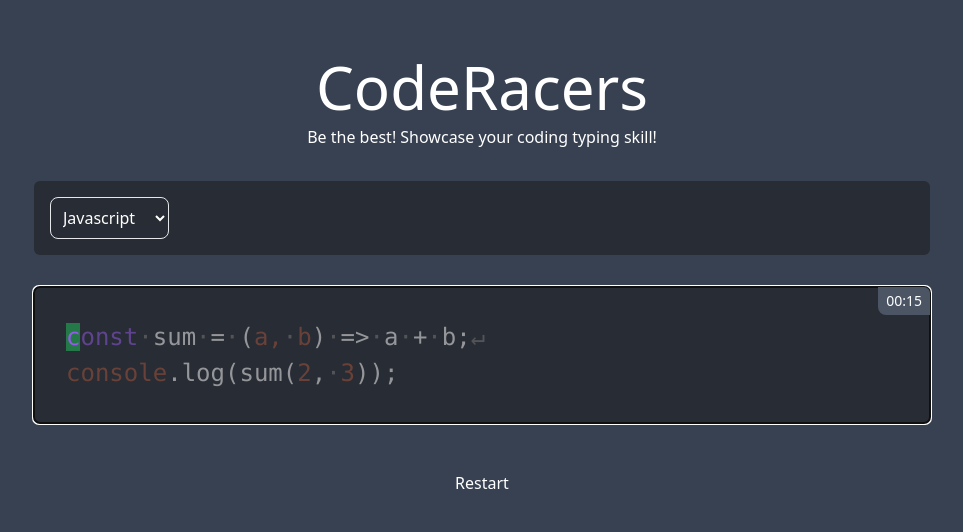
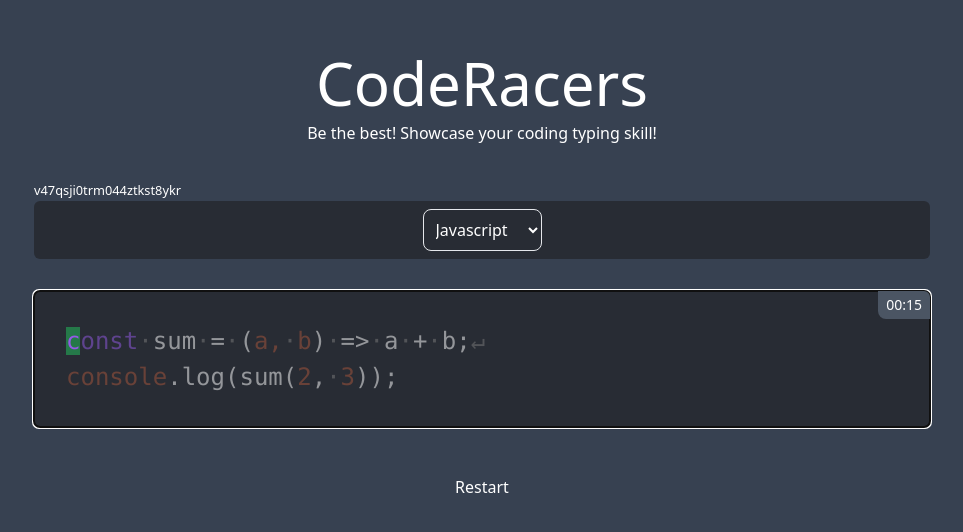
Before and after one commit to rainerregan/coderacers, a React (Vite) app: page / in a window 1280 px wide. Shown: the part 116-648 px from the top of the page, without its empty margins (158-1121 px from the left). Built offline with nearby package versions, Linux system fonts and the light colour scheme.

Commit message:
wip: Create the re structure

```diff
--- a/src/App.tsx
+++ b/src/App.tsx
@@ -4,7 +4,7 @@ import Button from './components/common/Button'
 import Select from './components/common/Select'
 import TypeRacer, { TypingResult } from './components/Typeracer'
 import { CodeSnippet, ProgrammingLanguageEnum, programmingLanguages, SnippetData } from './data/languages'
-import { TyperacerProvider } from './contexts/typeracer-context'
+import { TyperacerProvider, useTyperacer } from './contexts/typeracer-context'
 
 const defaultLanguage = ProgrammingLanguageEnum.JAVASCRIPT;
 
@@ -37,7 +37,32 @@ function App() {
           <p>Be the best! Showcase your coding typing skill!</p>
         </div>
 
-        <div className='mb-8 bg-coderacers-bg p-4 rounded-md w-full'>
+        <CodeRacerApp
+          handleLanguageChange={handleLanguageChange}
+          selectedLanguage={selectedLanguage}
+          selectedSnippet={selectedSnippet}
+        />
+      </TyperacerProvider>
+    </div>
+  )
+}
+
+const CodeRacerApp = ({
+  handleLanguageChange,
+  selectedLanguage,
+  selectedSnippet
+}: {
+  handleLanguageChange: (value: string) => void;
+  selectedLanguage: ProgrammingLanguageEnum;
+  selectedSnippet: CodeSnippet | null;
+}) => {
+  const { restartGame, gameId } = useTyperacer();
+
+  return (
+    <div className='w-full'>
+      <small>{gameId}</small>
+
+      <div className='mb-8 w-full flex justify-center bg-coderacers-bg p-2 rounded-md'>
         <Select
           options={programmingLanguages.map((language) => ({
             value: language.id,
@@ -58,10 +83,9 @@ function App() {
         </div>
 
         <div className='w-full flex justify-center'>
-            <Button icon={"Restart"} />
+          <Button icon={"Restart"} onClick={restartGame} />
         </div>
       </div>
-      </TyperacerProvider>
     </div>
   )
 }
--- a/src/components/Typeracer.tsx
+++ b/src/components/Typeracer.tsx
@@ -1,4 +1,4 @@
-import React, { useEffect } from 'react';
+import React, { useEffect, useMemo } from 'react';
 import SyntaxHighlighter from 'react-syntax-highlighter';
 import { atelierCaveDark } from 'react-syntax-highlighter/dist/esm/styles/hljs';
 import { twMerge } from 'tailwind-merge';
@@ -14,11 +14,11 @@ export interface TypingResult {
 }
 
 const TypeRacer: React.FC<TypeRacerProps> = () => {
-  const { isCompleted, focused, typingRef, charactersData, timer, typed, codeSnippet, handleTyping, setFocused, selectedLanguage, calculateAccuracy, calculateWPM } = useTyperacer();
+  const { isCompleted, focused, typingRef, charactersData, timer, typed, codeSnippet, gameId, handleTyping, setFocused, selectedLanguage, calculateAccuracy, calculateWPM } = useTyperacer();
 
   const renderSnippetWithCursor = () => {
-    if (!codeSnippet) return null;
-    const currentSnippet = codeSnippet.snippet;
+    // if (!codeSnippet) return null;
+    const currentSnippet = codeSnippet?.snippet;
 
     const getChar = (char: string) => {
       switch (char) {
@@ -31,7 +31,7 @@ const TypeRacer: React.FC<TypeRacerProps> = () => {
       }
     }
 
-    return currentSnippet.split('').map((char, index) => {
+    return currentSnippet?.split('').map((char, index) => {
       const baseClassName = charactersData?.[index]?.className || '';
       const baseStyle = charactersData?.[index]?.style || {};
 
@@ -72,6 +72,32 @@ const TypeRacer: React.FC<TypeRacerProps> = () => {
     });
   };
 
+  const memoizedRender = useMemo(() => {
+    return codeSnippet ? (
+      <SyntaxHighlighter
+        key={gameId}
+        language={selectedLanguage}
+        style={atelierCaveDark}
+        customStyle={{
+          backgroundColor: 'transparent',
+          fontSize: '1.5rem',
+          padding: '1rem',
+          borderRadius: '0.5rem',
+          overflow: 'auto',
+          whiteSpace: 'pre-wrap',
+        }}
+        useInlineStyles={false}
+        PreTag={({ children, ...props }) => (
+          <pre {...props}>
+            {renderSnippetWithCursor()}
+          </pre>
+        )}
+      >
+        {codeSnippet?.snippet}
+      </SyntaxHighlighter>
+    ) : <></>
+  }, [codeSnippet, gameId, typed, focused, selectedLanguage, charactersData]);
+
   useEffect(() => {
     typingRef.current?.focus();
 
@@ -86,6 +112,12 @@ const TypeRacer: React.FC<TypeRacerProps> = () => {
       window.removeEventListener('keydown', handleGlobalKeydown);
     };
   }, []);
+
+  useEffect(() => {
+    console.log('GameId changed:', gameId);
+  }, [gameId]);
+
+  console.log('Typeracer Rendered', { isCompleted, focused, timer, typed, codeSnippet, gameId });
 
   return (
     <div
@@ -109,26 +141,7 @@ const TypeRacer: React.FC<TypeRacerProps> = () => {
         </div>
       )}
 
-      {codeSnippet && (
-        <SyntaxHighlighter
-          language={selectedLanguage}
-          style={atelierCaveDark}
-          customStyle={{
-            backgroundColor: 'transparent',
-            fontSize: '1.5rem',
-            padding: '1rem',
-            borderRadius: '0.5rem',
-            overflow: 'auto',
-            whiteSpace: 'pre-wrap',
-          }}
-          useInlineStyles={false}
-          renderer={() => {
-            return renderSnippetWithCursor();
-          }}
-        >
-          {codeSnippet.snippet}
-        </SyntaxHighlighter>
-      )}
+      {memoizedRender}
 
       {/* Completion Message */}
       {isCompleted && (
--- a/src/contexts/typeracer-context.tsx
+++ b/src/contexts/typeracer-context.tsx
@@ -20,6 +20,7 @@ interface TyperacerContextType {
   typingRef: React.RefObject<HTMLDivElement>;
   selectedLanguage?: ProgrammingLanguageEnum;
   codeSnippet: CodeSnippet | null;
+  gameId?: string;
   handleTyping: (e: React.KeyboardEvent<HTMLDivElement>) => void;
   onTestComplete?: (result: TypingResult) => void;
   setTyped: React.Dispatch<React.SetStateAction<string>>;
@@ -29,6 +30,7 @@ interface TyperacerContextType {
   setCharactersData: React.Dispatch<React.SetStateAction<CharacterInfo[] | null>>;
   calculateWPM: () => number;
   calculateAccuracy: () => number;
+  restartGame: () => void;
 }
 
 interface TyperacerProviderType {
@@ -47,6 +49,9 @@ export const TyperacerProvider: React.FC<TyperacerProviderType> = ({
   onTestComplete
 }) => {
   const typingRef = useRef<HTMLDivElement>(null);
+  const [gameId, setGameId] = useState<string>(
+    Math.random().toString(36).substring(2, 15) + Math.random().toString(36).substring(2, 15)
+  )
 
   const [typed, setTyped] = useState('');
   const [isCompleted, setIsCompleted] = useState(false);
@@ -180,6 +185,19 @@ export const TyperacerProvider: React.FC<TyperacerProviderType> = ({
     return characters;
   };
 
+  const restartGame = () => {
+    setTyped('');
+    setIsCompleted(false);
+    setFocused(false);
+    setStarted(false);
+    setTimer(15);
+    setCharactersData(null);
+    stopTimer();
+
+    setGameId(
+      Math.random().toString(36).substring(2, 15) + Math.random().toString(36).substring(2, 15)
+    );
+  };
 
   const value: TyperacerContextType = {
     timer,
@@ -189,9 +207,10 @@ export const TyperacerProvider: React.FC<TyperacerProviderType> = ({
     started,
     charactersData,
     typingRef,
-    handleTyping,
     selectedLanguage,
     codeSnippet,
+    gameId,
+    handleTyping,
     onTestComplete,
     setTyped,
     setFocused,
@@ -200,6 +219,7 @@ export const TyperacerProvider: React.FC<TyperacerProviderType> = ({
     setCharactersData,
     calculateWPM,
     calculateAccuracy,
+    restartGame,
   };
 
   useEffect(() => {
```
Lines whose indentation alone changed are shown as unchanged.
